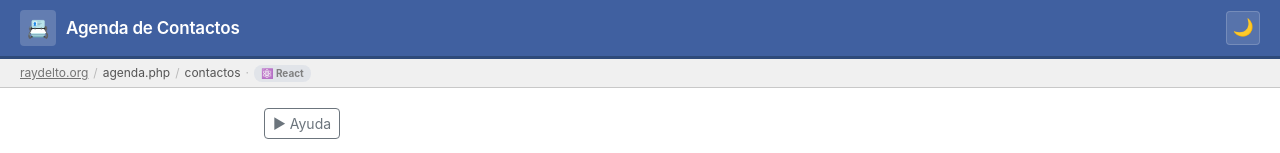
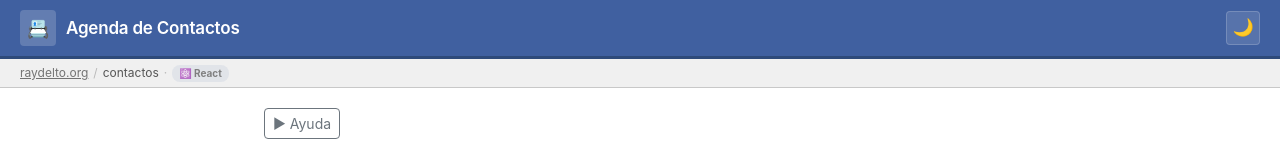
Before and after one commit to GregoriEJimenezDev/AgendaMultipleREACT, a React (Vite) app: page / in a window 1280 px wide. Shown: the top 153 px of the page. Built offline with nearby package versions, Linux system fonts and the light colour scheme; no server answers.

Commit message:
chore: quita agenda.php del subbar

```diff
--- a/src/App.jsx
+++ b/src/App.jsx
@@ -71,8 +71,6 @@ export default function App() {
       <div className="subbar">
         <a href="https://raydelto.org" target="_blank" rel="noreferrer">raydelto.org</a>
         <span className="sep">/</span>
-        agenda.php
-        <span className="sep">/</span>
         contactos
         <span className="sep">·</span>
         <span className="react-pill">⚛️ React</span>
```
